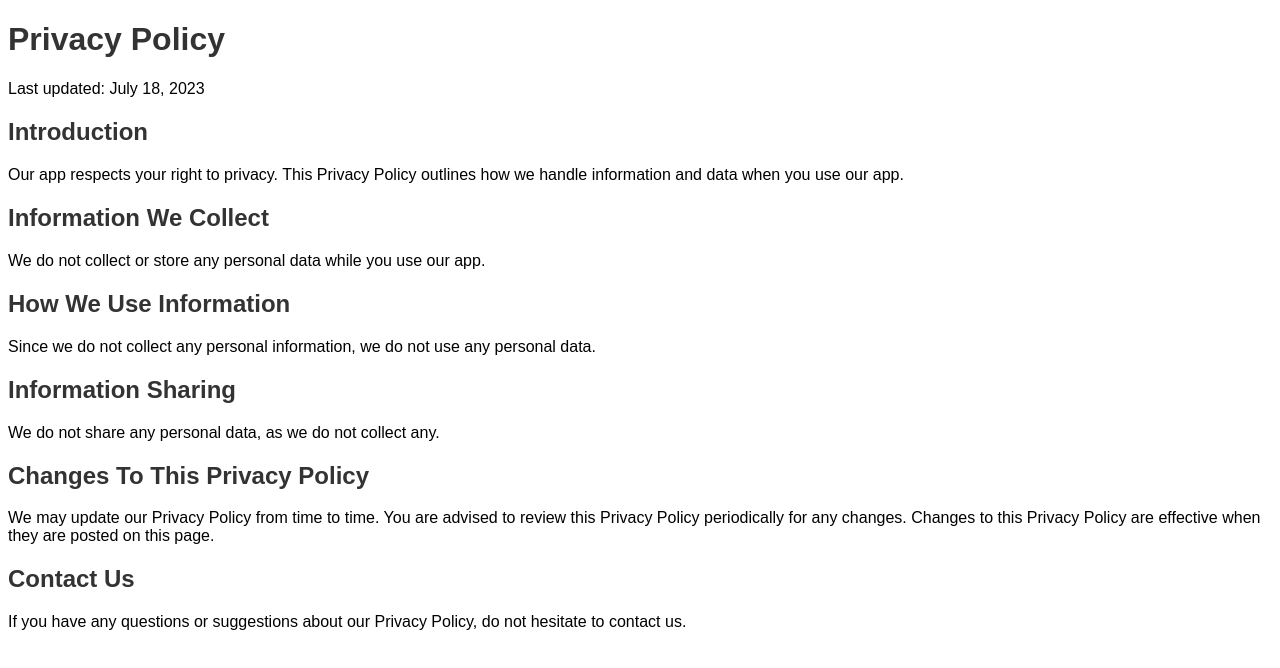
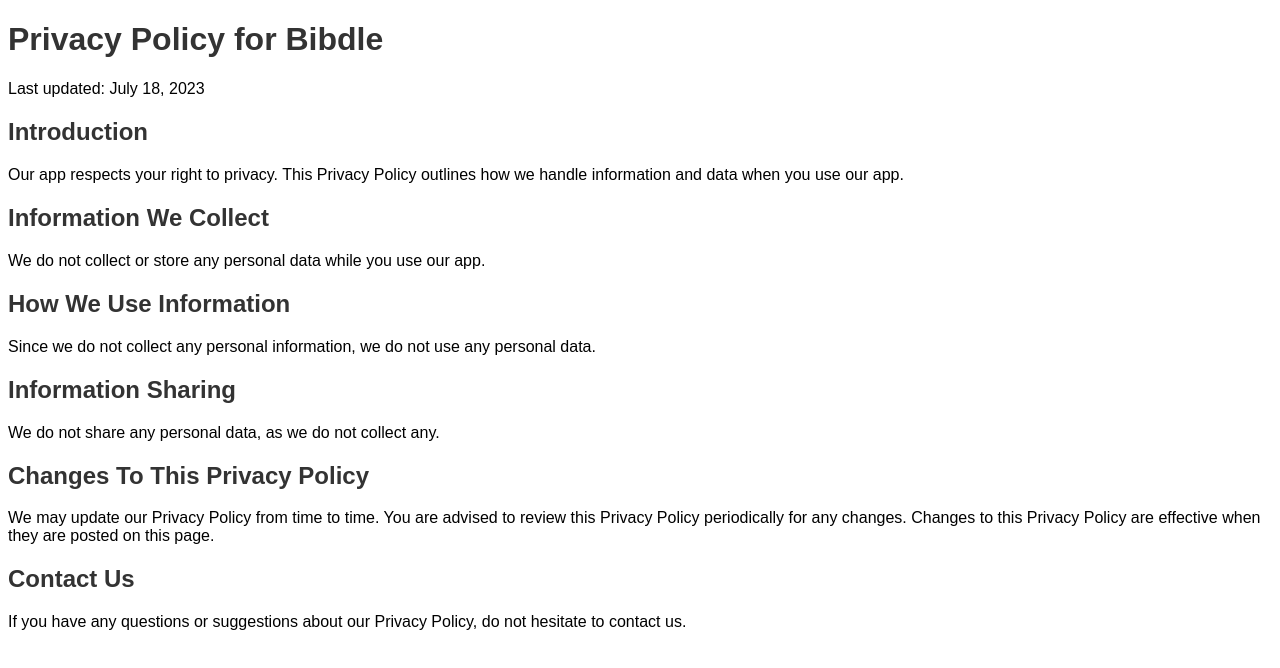
Before and after one commit to Jeditrix/Jeditrix.github.io, a plain HTML site: page privacy.html in a window 1280 px wide. Drawn offline with Linux system fonts and the light colour scheme.

Commit message:
Update privacy.html

```diff
--- a/privacy.html
+++ b/privacy.html
@@ -15,7 +15,7 @@
     </style>
 </head>
 <body>
-    <h1>Privacy Policy</h1>
+    <h1>Privacy Policy for Bibdle</h1>
 
     <p>Last updated: July 18, 2023</p>
 
```
